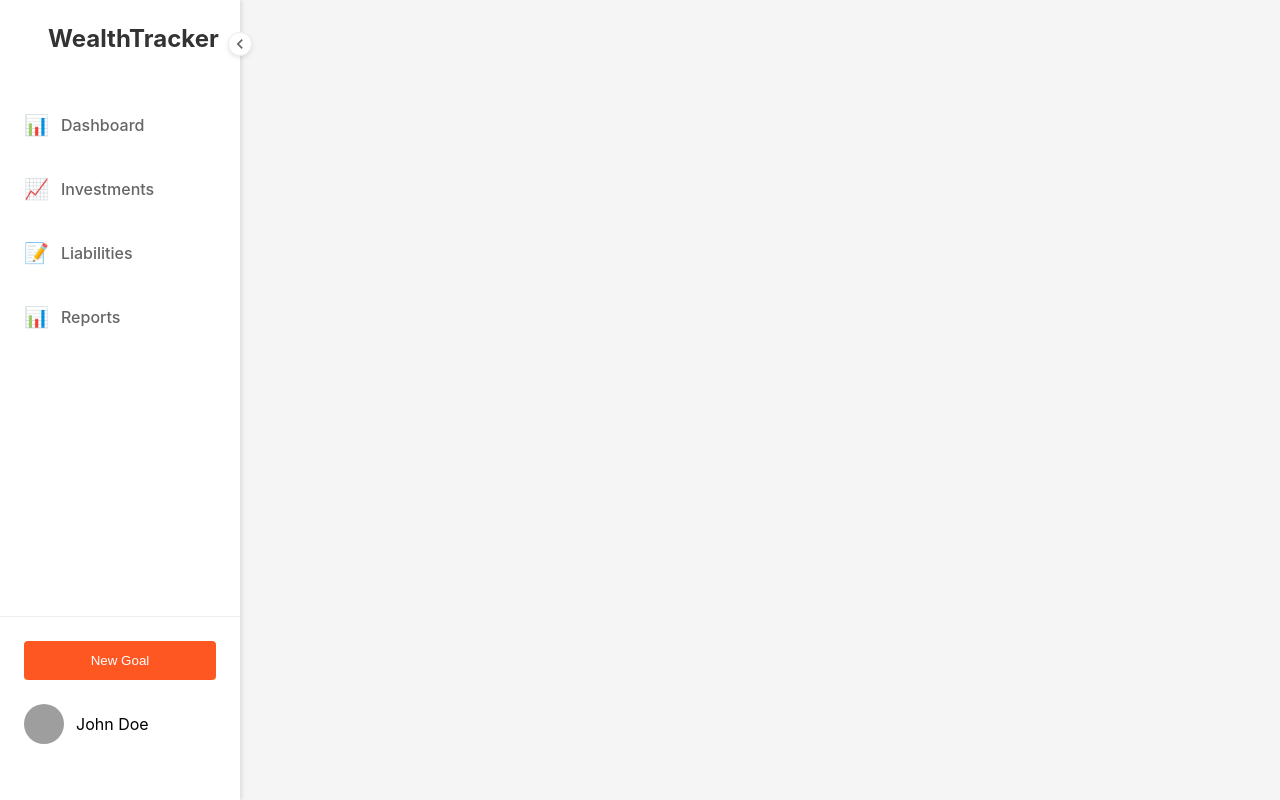
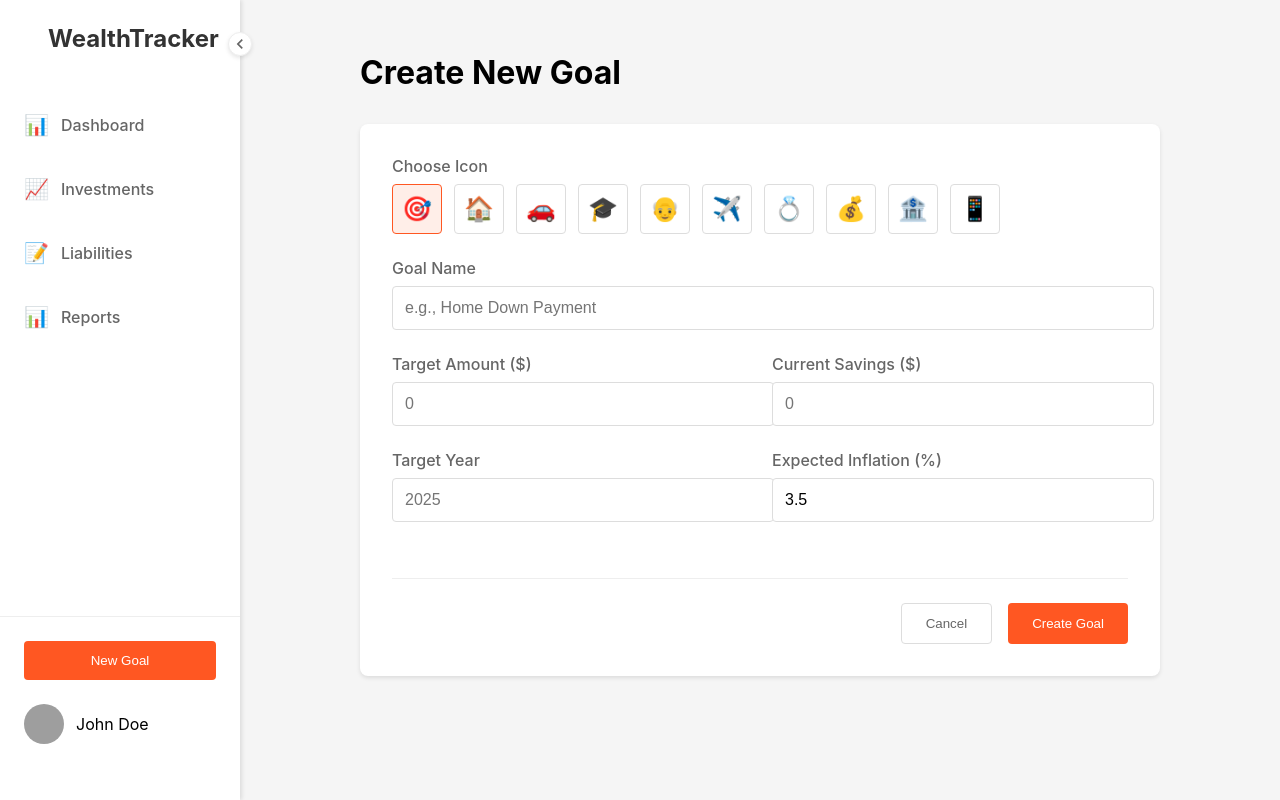
Before and after one commit to priyaaank/fingoose-ui, a React (Create React App) app: page /new-goal in a window 1280 px wide. Built offline with nearby package versions, Linux system fonts and the light colour scheme; grey boxes are pictures that could not be loaded.

Commit message:
Added screen to create a new goal

```diff
--- a/src/App.js
+++ b/src/App.js
@@ -3,6 +3,7 @@ import { BrowserRouter as Router, Routes, Route } from 'react-router-dom';
 import Navbar from './components/Navbar';
 import Dashboard from './pages/Dashboard';
 import About from './pages/About';
+import NewGoal from './pages/NewGoal';
 import './App.css';
 import './styles/Dashboard.css';
 
@@ -15,6 +16,7 @@ function App() {
           <Routes>
             <Route path="/" element={<Dashboard />} />
             <Route path="/about" element={<About />} />
+            <Route path="/new-goal" element={<NewGoal />} />
           </Routes>
         </div>
       </div>
--- a/src/components/Navbar.js
+++ b/src/components/Navbar.js
@@ -1,9 +1,10 @@
 import React, { useState } from 'react';
-import { Link, useLocation } from 'react-router-dom';
+import { Link, useLocation, useNavigate } from 'react-router-dom';
 
 function Navbar() {
   const [isCollapsed, setIsCollapsed] = useState(false);
   const location = useLocation();
+  const navigate = useNavigate();
 
   return (
     <nav className={`main-nav ${isCollapsed ? 'collapsed' : ''}`}>
@@ -47,7 +48,14 @@ function Navbar() {
         </Link>
       </div>
       <div className="nav-right">
-        {!isCollapsed && <button className="new-goal-btn">New Goal</button>}
+        {!isCollapsed && (
+          <button
+            className="new-goal-btn"
+            onClick={() => navigate('/new-goal')}
+          >
+            New Goal
+          </button>
+        )}
         <div className="user-profile" title={isCollapsed ? "John Doe" : ""}>
           <img src="/profile-placeholder.png" alt="User Profile" />
           {!isCollapsed && <span>John Doe</span>}
--- /dev/null
+++ b/src/pages/NewGoal.css
@@ -0,0 +1,116 @@
+.new-goal-page {
+  padding: 2rem;
+  max-width: 800px;
+  margin: 0 auto;
+}
+
+.page-header {
+  margin-bottom: 2rem;
+}
+
+.goal-form {
+  background: white;
+  padding: 2rem;
+  border-radius: 8px;
+  box-shadow: 0 2px 4px rgba(0,0,0,0.1);
+}
+
+.form-section {
+  margin-bottom: 1.5rem;
+}
+
+.form-section label {
+  display: block;
+  margin-bottom: 0.5rem;
+  color: #666;
+  font-weight: 500;
+}
+
+.form-section input {
+  width: 100%;
+  padding: 0.75rem;
+  border: 1px solid #ddd;
+  border-radius: 4px;
+  font-size: 1rem;
+}
+
+.form-section input:focus {
+  outline: none;
+  border-color: #ff5722;
+  box-shadow: 0 0 0 2px rgba(255, 87, 34, 0.1);
+}
+
+.form-row {
+  display: grid;
+  grid-template-columns: 1fr 1fr;
+  gap: 1.5rem;
+}
+
+.icon-selector {
+  display: grid;
+  grid-template-columns: repeat(auto-fill, minmax(50px, 1fr));
+  gap: 0.5rem;
+  margin-bottom: 1rem;
+}
+
+.icon-option {
+  width: 50px;
+  height: 50px;
+  border: 1px solid #ddd;
+  border-radius: 4px;
+  background: none;
+  cursor: pointer;
+  font-size: 1.5rem;
+  display: flex;
+  align-items: center;
+  justify-content: center;
+  transition: all 0.2s ease;
+}
+
+.icon-option:hover {
+  border-color: #ff5722;
+  background-color: rgba(255, 87, 34, 0.1);
+}
+
+.icon-option.selected {
+  border-color: #ff5722;
+  background-color: rgba(255, 87, 34, 0.1);
+}
+
+.form-actions {
+  display: flex;
+  justify-content: flex-end;
+  gap: 1rem;
+  margin-top: 2rem;
+  padding-top: 1.5rem;
+  border-top: 1px solid #eee;
+}
+
+.btn-cancel, .btn-save {
+  padding: 0.75rem 1.5rem;
+  border-radius: 4px;
+  font-weight: 500;
+  cursor: pointer;
+  transition: all 0.2s ease;
+}
+
+.btn-cancel {
+  background: none;
+  border: 1px solid #ddd;
+  color: #666;
+}
+
+.btn-cancel:hover {
+  border-color: #ff5722;
+  color: #ff5722;
+}
+
+.btn-save {
+  background: #ff5722;
+  border: none;
+  color: white;
+}
+
+.btn-save:hover {
+  background: #f4511e;
+}
--- /dev/null
+++ b/src/pages/NewGoal.js
@@ -0,0 +1,145 @@
+import React, { useState } from 'react';
+import { useNavigate } from 'react-router-dom';
+import './NewGoal.css';
+
+function NewGoal() {
+  const navigate = useNavigate();
+  const [goalData, setGoalData] = useState({
+    icon: '🎯',
+    title: '',
+    target: '',
+    targetYear: '',
+    currentValue: '',
+    inflation: '3.5',
+    projectedDate: ''
+  });
+
+  const icons = ['🎯', '🏠', '🚗', '🎓', '👴', '✈️', '💍', '💰', '🏦', '📱'];
+
+  const handleChange = (e) => {
+    const { name, value } = e.target;
+    setGoalData(prev => ({
+      ...prev,
+      [name]: value
+    }));
+  };
+
+  const handleSubmit = (e) => {
+    e.preventDefault();
+    // Here you would typically save the data
+    console.log('New goal:', goalData);
+    navigate('/');
+  };
+
+  return (
+    <div className="new-goal-page">
+      <div className="page-header">
+        <h1>Create New Goal</h1>
+      </div>
+
+      <form onSubmit={handleSubmit} className="goal-form">
+        <div className="form-section">
+          <label>Choose Icon</label>
+          <div className="icon-selector">
+            {icons.map(icon => (
+              <button
+                key={icon}
+                type="button"
+                className={`icon-option ${goalData.icon === icon ? 'selected' : ''}`}
+                onClick={() => setGoalData(prev => ({ ...prev, icon }))}
+              >
+                {icon}
+              </button>
+            ))}
+          </div>
+        </div>
+
+        <div className="form-section">
+          <label htmlFor="title">Goal Name</label>
+          <input
+            type="text"
+            id="title"
+            name="title"
+            value={goalData.title}
+            onChange={handleChange}
+            required
+            placeholder="e.g., Home Down Payment"
+          />
+        </div>
+
+        <div className="form-row">
+          <div className="form-section">
+            <label htmlFor="target">Target Amount ($)</label>
+            <input
+              type="number"
+              id="target"
+              name="target"
+              value={goalData.target}
+              onChange={handleChange}
+              required
+              min="0"
+              placeholder="0"
+            />
+          </div>
+
+          <div className="form-section">
+            <label htmlFor="currentValue">Current Savings ($)</label>
+            <input
+              type="number"
+              id="currentValue"
+              name="currentValue"
+              value={goalData.currentValue}
+              onChange={handleChange}
+              required
+              min="0"
+              placeholder="0"
+            />
+          </div>
+        </div>
+
+        <div className="form-row">
+          <div className="form-section">
+            <label htmlFor="targetYear">Target Year</label>
+            <input
+              type="number"
+              id="targetYear"
+              name="targetYear"
+              value={goalData.targetYear}
+              onChange={handleChange}
+              required
+              min={new Date().getFullYear()}
+              placeholder={new Date().getFullYear()}
+            />
+          </div>
+
+          <div className="form-section">
+            <label htmlFor="inflation">Expected Inflation (%)</label>
+            <input
+              type="number"
+              id="inflation"
+              name="inflation"
+              value={goalData.inflation}
+              onChange={handleChange}
+              required
+              step="0.1"
+              min="0"
+              max="100"
+              placeholder="3.5"
+            />
+          </div>
+        </div>
+
+        <div className="form-actions">
+          <button type="button" className="btn-cancel" onClick={() => navigate('/')}>
+            Cancel
+          </button>
+          <button type="submit" className="btn-save">
+            Create Goal
+          </button>
+        </div>
+      </form>
+    </div>
+  );
+}
+
+export default NewGoal;
```
